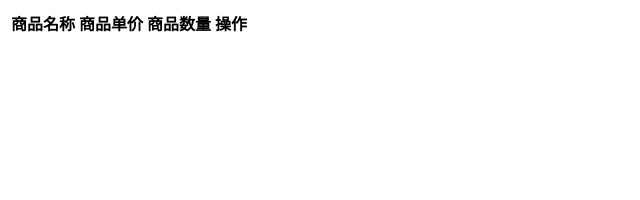
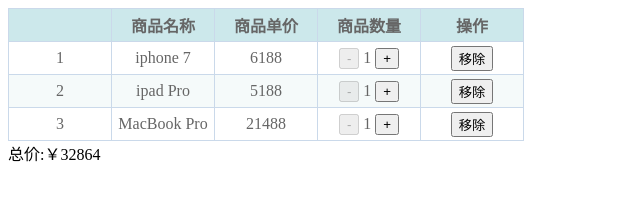
Before and after one commit to Magua-Q/vue_shoppingBar, a plain HTML site: page index.html in a window 1280 px wide. Shown: the whole page, without its empty margins (0-640 px from the left). Drawn offline with nearby package versions, Linux system fonts and the light colour scheme.

Commit message:
购物车终结版

```diff
--- a/index.css
+++ b/index.css
@@ -0,0 +1,25 @@
+table {
+    border-collapse: collapse;
+    /* margin:0 auto; */
+    text-align: center
+}
+table td, table th
+{
+    border: 1px solid #cad9ea;
+    color: #666;
+    height: 30px;
+}
+table thead th
+{
+    background-color: #CCE8EB;
+    width: 100px;
+
+}
+table tr:nth-child(odd)
+{
+    background: #fff;
+}
+table tr:nth-child(even)
+{
+    background: #F5FAFA;
+}
--- a/index.html
+++ b/index.html
@@ -15,15 +15,33 @@
             <table>
                 <thead>
                     <tr>
+                        <th></th>
                         <th>商品名称</th>
                         <th>商品单价</th>
                         <th>商品数量</th>
                         <th>操作</th>
                     </tr>
                 </thead>
-                <tbody></tbody>
+                <tbody>
+                    <tr v-for = '(item,index) in list'>
+                        <td>{{ index + 1 }}</td>
+                        <td>{{ item.name }}</td>
+                        <td>{{ item.price }}</td>
+                        <!-- <td>{{ item.count}}</td> -->
+                        <td>
+                            <button
+                                @click='_handleReduce(index)'
+                                :disabled="item.count === 1">-</button>
+                            {{ item.count }}
+                            <button @click='_handleAdd(index)'>+</button>
+                        </td>
+                        <td>
+                            <button @click="_handleRemove(index)">移除</button>
+                        </td>
+                    </tr>
+                </tbody>
             </table>
-            <!-- <div>总价:￥{{ totalPrice }}</div> -->
+            <div>总价:￥{{ totalPrice }}</div>
         </template>
         <div v-else>购物车为空</div>
     </div>
--- a/index.js
+++ b/index.js
@@ -23,6 +23,34 @@
             }
         ]
     },
-    computed:{},
-    methods:{}
+    computed:{
+        totalPrice: function(){
+            var total = 0;
+            for(var i = 0; i< this.list.length; i++){
+                var item = this.list[i];
+                total += item.price * item.count;
+            }
+            return total
+        }
+    },
+    methods:{
+        // 减
+        _handleReduce:function(index){
+            // console.log('jian')
+            if(this.list[index].count === 1) return;
+            this.list[index].count --;
+        },
+        // 加
+        _handleAdd:function(index){
+            // console.log('jia')
+            this.list[index].count ++;
+        },
+        // 移除
+        _handleRemove:function(index){
+
+            // console.log(index)
+            this.list.splice(index,1)
+        }
+
+    }
 })
```
